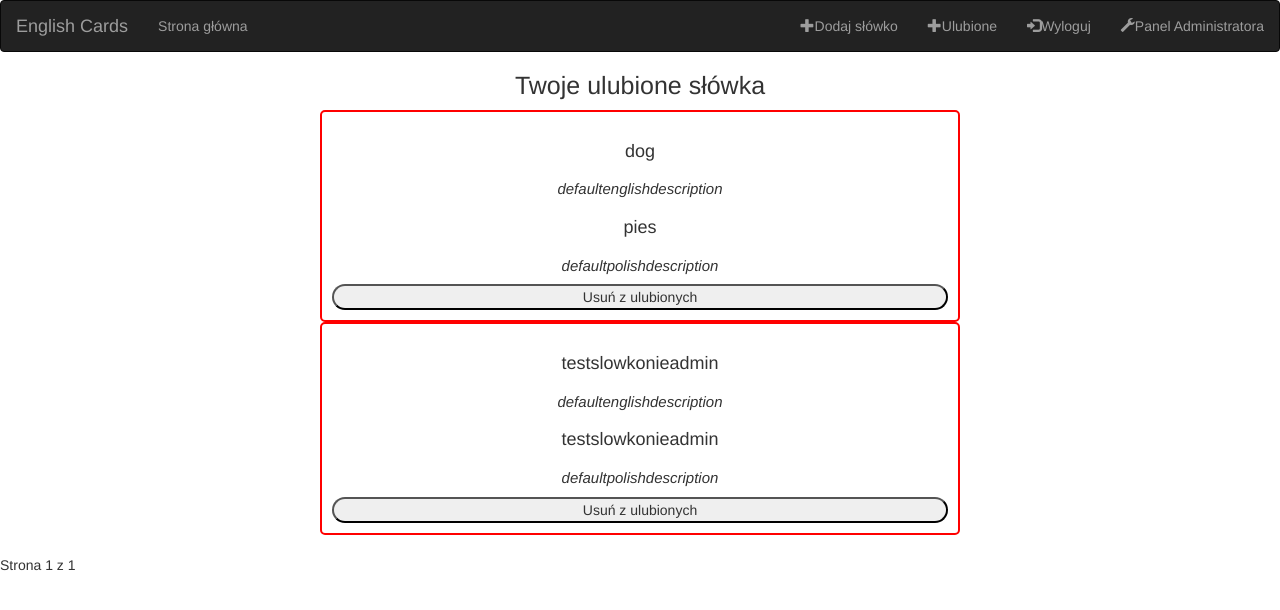
After one commit to zpmexx/EnglishCards, a Django app: page /ulubione/ in a window 1280 px wide. The commit adds this page. Shown: the top 610 px of the page. Run offline with Django 4.2, Linux system fonts and the light colour scheme; a user stored in the database is signed in; data comes from the database, SQL or seed files in the repository; both versions use the stored data as it was after the commit; some libraries are stand-ins or nearby versions.

Commit message:
user favorite words

```diff
--- a/englishcards/englishcards/urls.py
+++ b/englishcards/englishcards/urls.py
@@ -28,4 +28,6 @@ urlpatterns = [
     path('wylogowanie/', logins_views.logoutPage, name = 'logout'),
     path('dodaj/', words_views.addWordPage, name = 'addWord'),
     path('nowy_quiz/', words_views.addQuizPage, name = 'addQuiz'),
+    path('ulubione/', logins_views.userFavorites, name = 'userFavorites'),
+
 ]+ static(settings.MEDIA_URL, document_root=settings.MEDIA_ROOT)
--- /dev/null
+++ b/englishcards/logins/static/logins/userfavorites.css
@@ -0,0 +1,23 @@
+h2 {
+    font-size: 18px;
+    font-style: bold;
+}
+
+h3 {
+    font-size: 15px;
+    font-style: italic;
+}
+
+.word {
+    width: 50%;
+    text-align: center;
+    border: 2px solid red;
+    border-radius: 5px;
+    margin: 0 auto;
+    padding: 10px;
+}
+
+h1 {
+    text-align: center;
+    font-size: 25px;
+}
--- /dev/null
+++ b/englishcards/logins/templates/logins/userfavorites.html
@@ -0,0 +1,35 @@
+{% load static %}
+{% include 'navbar.html' %}
+
+<link rel ="stylesheet" href ="{% static 'logins/userfavorites.css' %}">
+<h1>Twoje ulubione słówka</h1>
+{% for favorite in favoriteCards %}
+<form method="POST">
+    {% csrf_token %}
+<div class = "word">
+    <h2>{{favorite.card.englishName}}</h2>
+    <h3>{{favorite.card.englishDescription}}</h3>
+    <h2>{{favorite.card.polishName}}</h2>
+    <h3>{{favorite.card.polishDescription}}</h3>
+    <input type="submit" value="Usuń z ulubionych" name="{{favorite.card.englishName}},{{favorite.card.polishName}}" style="width: 100%;border-radius: 30px;">
+    </div>
+    </form>
+{% endfor %}
+
+<div class="pagination">
+    <span class="step-links">
+        {% if favoriteCards.has_previous %}
+            <a href="?page=1">&laquo; Pierwsza</a>
+            <a href="?page={{ favoriteCards.previous_page_number }}">Poprzednia</a>
+        {% endif %}
+
+        <span class="current">
+            Strona {{ favoriteCards.number }} z {{ favoriteCards.paginator.num_pages }}
+        </span>
+
+        {% if favoriteCards.has_next %}
+            <a href="?page={{ favoriteCards.next_page_number }}">Następna</a>
+            <a href="?page={{ favoriteCards.paginator.num_pages }}">Ostatnia &raquo;</a>
+        {% endif %}
+    </span>
+</div>
--- a/englishcards/logins/views.py
+++ b/englishcards/logins/views.py
@@ -2,10 +2,15 @@ from django.shortcuts import render, redirect
 from django.contrib.auth import authenticate, login, logout
 from .forms import RegisterUserForm
 from django.contrib import messages
+from words.models import MemoryCard, FavoriteUserCards
+from django.core.paginator import Paginator
+import random
 # Create your views here.
 
 def home(request):
-    context = {}
+    cards = list(MemoryCard.objects.all())
+    dailyWords = random.sample(cards, 3)
+    context = {'dailyWords' : dailyWords}
     return render (request, 'logins/home.html', context)
 
 def loginPage(request):
@@ -45,3 +50,20 @@ def registerPage(request):
 def logoutPage(request):
     logout(request)
     return redirect('login')
+
+def userFavorites(request):
+    favoriteCards = FavoriteUserCards.objects.filter(user = request.user)
+    paginator = Paginator(favoriteCards, 3)
+    page_number = request.GET.get("page")
+    favoriteCards = paginator.get_page(page_number)
+    context = {'favoriteCards': favoriteCards}
+    iterator = 0
+    if request.method == 'POST':
+        for arg in request.POST:
+            if iterator == 0:
+                iterator = 1
+            else:
+                word = arg
+        englishWord, polishWord = word.split(',')
+        FavoriteUserCards.objects.filter(user = request.user, card__englishName = englishWord, card__polishName = polishWord).delete()
+    return render (request, 'logins/userfavorites.html',context)
--- a/englishcards/templates/navbar.html
+++ b/englishcards/templates/navbar.html
@@ -20,6 +20,7 @@
     </ul>
     <ul class="nav navbar-nav navbar-right">
       <li><a href="{% url 'addWord' %}"><span class="glyphicon glyphicon-plus"></span>Dodaj słówko</a></li>
+      <li><a href="{% url 'userFavorites' %}"><span class="glyphicon glyphicon-plus"></span>Ulubione</a></li>
       <li><a href="{% url 'logout' %}"><span class="glyphicon glyphicon-log-in"></span>Wyloguj</a></li>
       {% if user.is_authenticated and request.user.is_staff %}
       <li><a href="{% url 'admin:index' %}"><span class="glyphicon glyphicon-wrench"></span>Panel Administratora</a></li>
--- a/englishcards/words/admin.py
+++ b/englishcards/words/admin.py
@@ -1,5 +1,5 @@
 from django.contrib import admin
-from .models import MemoryCard, QuizElement, Quiz
+from .models import MemoryCard, QuizElement, Quiz, FavoriteUserCards
 
 class MemoryCardAdmin(admin.ModelAdmin):
     list_display = ['englishName','polishName','wordLevel','confirmation_status']
@@ -20,9 +20,13 @@ class QuizAdmin(admin.ModelAdmin):
     list_display = ['user']
     search_fields = ['user']
 
+class FavoriteUserCardsAdmin(admin.ModelAdmin):
+    list_display = ['user','card']
+    search_fields = ['user','card']
 
 admin.site.register(MemoryCard, MemoryCardAdmin)
 admin.site.register(QuizElement, QuizElementAdmin)
 admin.site.register(Quiz, QuizAdmin)
+admin.site.register(FavoriteUserCards, FavoriteUserCardsAdmin)
 
 # Register your models here.
--- a/englishcards/words/models.py
+++ b/englishcards/words/models.py
@@ -35,6 +35,19 @@ class MemoryCard(models.Model):
         verbose_name = "Słówko"
         verbose_name_plural = "Słówka"
 
+
+class FavoriteUserCards(models.Model):
+    user = models.ForeignKey(User, verbose_name="Użytkownik",on_delete=models.CASCADE)
+    card = models.ForeignKey(MemoryCard, verbose_name="Karta",on_delete=models.CASCADE)
+
+    def __str__(self):
+        return str(f'{self.user.username},{self.card.englishName},{self.card.polishName}')
+
+    class Meta:
+        verbose_name = "Ulubiona karta"
+        verbose_name_plural = "Ulubione karty"
+
+
 class Quiz(models.Model):
     user = models.ForeignKey(User, on_delete=models.DO_NOTHING)
 
```
Also changed, not shown: englishcards/logins/static/logins/home.css (added, +23 -0 lines), englishcards/logins/templates/logins/home.html (+11 -1 lines), englishcards/db.sqlite3, englishcards/words/migrations/0004_favoriteusercards.py (added), englishcards/words/migrations/0005_remove_favoriteusercards_card_and_more.py (added).
